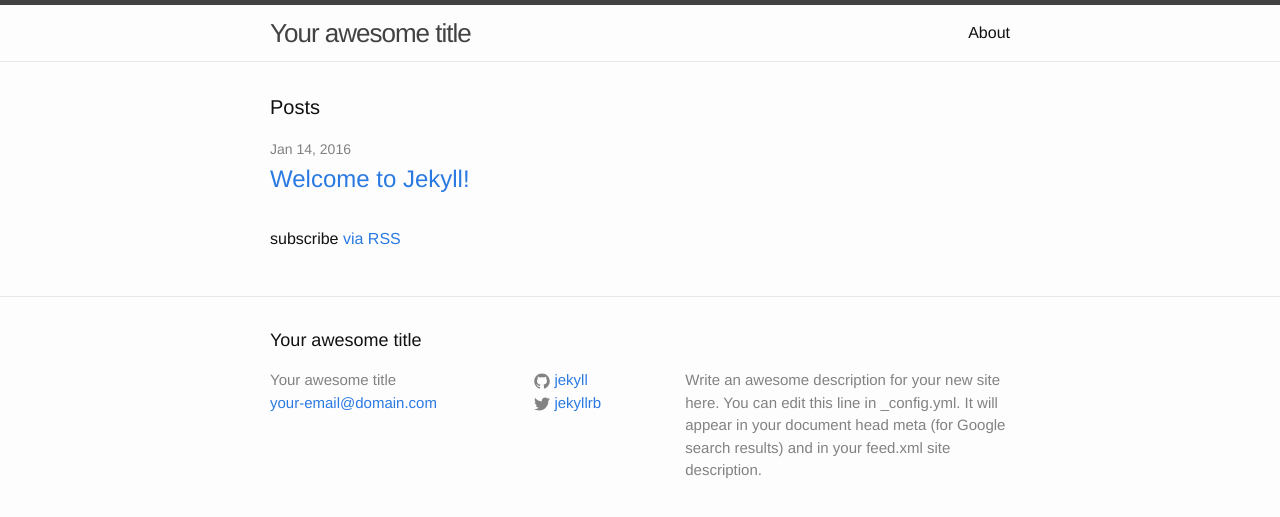
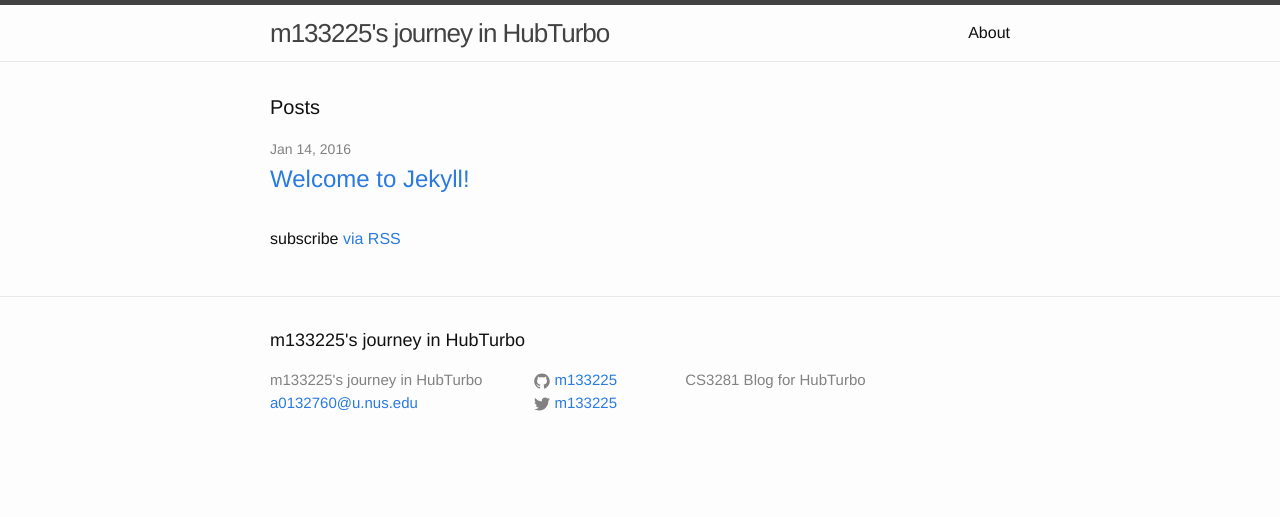
Before and after one commit to m133225/m133225.github.io, a Jekyll site: the page built from index.html, in a window 1280 px wide. Shown: the top 517 px of the page. Built offline with Jekyll 4.4.1, drawn with Linux system fonts in a browser that asks for light colours.

Commit message:
Modified website information/details.

```diff
--- a/_config.yml
+++ b/_config.yml
@@ -6,16 +6,14 @@
 # 'jekyll serve'. If you change this file, please restart the server process.
 
 # Site settings
-title: Your awesome title
-email: your-email@domain.com
+title: m133225's journey in HubTurbo
+email: a0132760@u.nus.edu
 description: > # this means to ignore newlines until "baseurl:"
-  Write an awesome description for your new site here. You can edit this
-  line in _config.yml. It will appear in your document head meta (for
-  Google search results) and in your feed.xml site description.
+  CS3281 Blog for HubTurbo
 baseurl: "" # the subpath of your site, e.g. /blog
-url: "http://yourdomain.com" # the base hostname & protocol for your site
-twitter_username: jekyllrb
-github_username:  jekyll
+url: "" # the base hostname & protocol for your site
+twitter_username: m133225
+github_username:  m133225
 
 # Build settings
 markdown: kramdown
```
Also changed, not shown: 5 other files.
